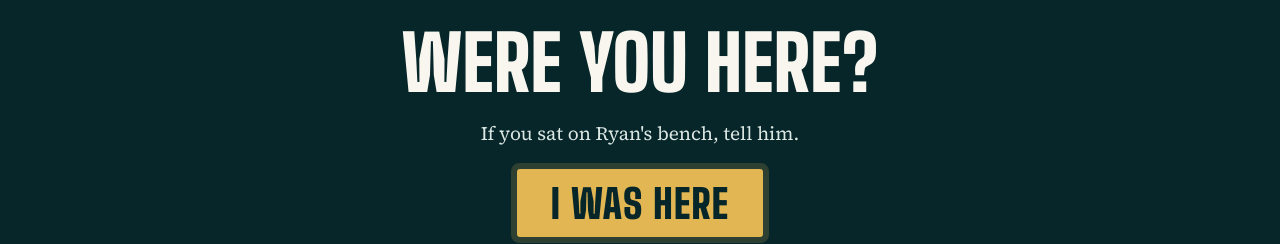
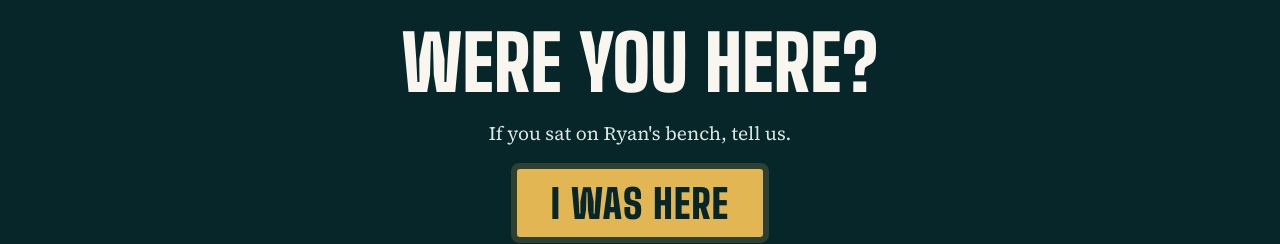
Before and after one commit to Jermetz/BigRThomas, a plain HTML site: page index.html in a window 1280 px wide. Shown: the part 2025-2269 px from the top of the page. Drawn offline with nearby package versions, Linux system fonts and the light colour scheme; no server answers.

Commit message:
Update index.html

```diff
--- a/index.html
+++ b/index.html
@@ -56,7 +56,7 @@
   <div class="wrap narrow center">
     <img class="gold-eagle" src="images/first-memorial-outing.png" width="1024" height="628" loading="lazy" alt="">
     <h2 class="shout">Were you here?</h2>
-    <p id="here-intro">If you sat on Ryan's bench, tell him.</p>
+    <p id="here-intro">If you sat on Ryan's bench, tell us.</p>
     <div class="tally" id="tally" hidden>
       <div class="digits" id="digits" aria-hidden="true"></div>
       <p class="tally-label" id="tally-label"></p>
```
